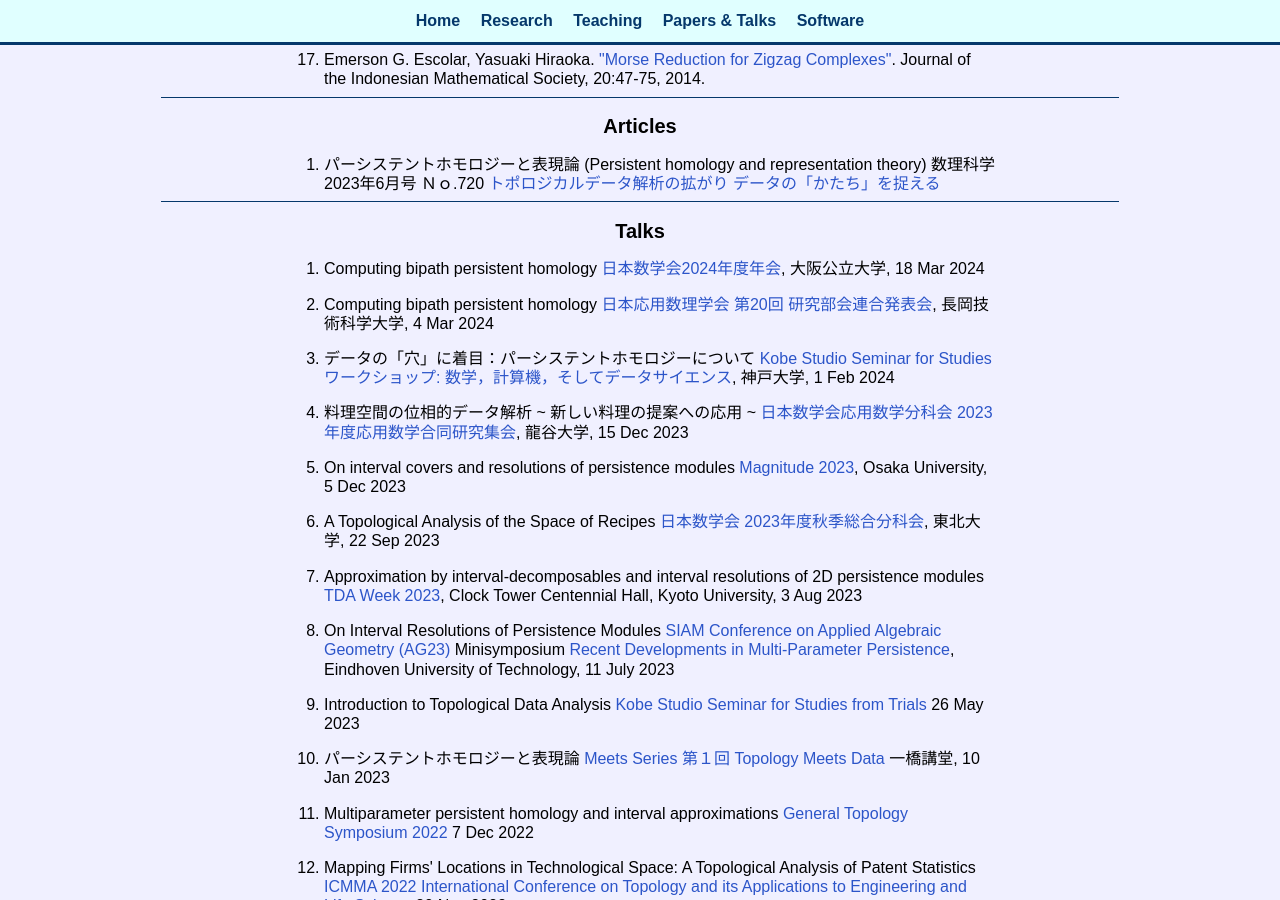
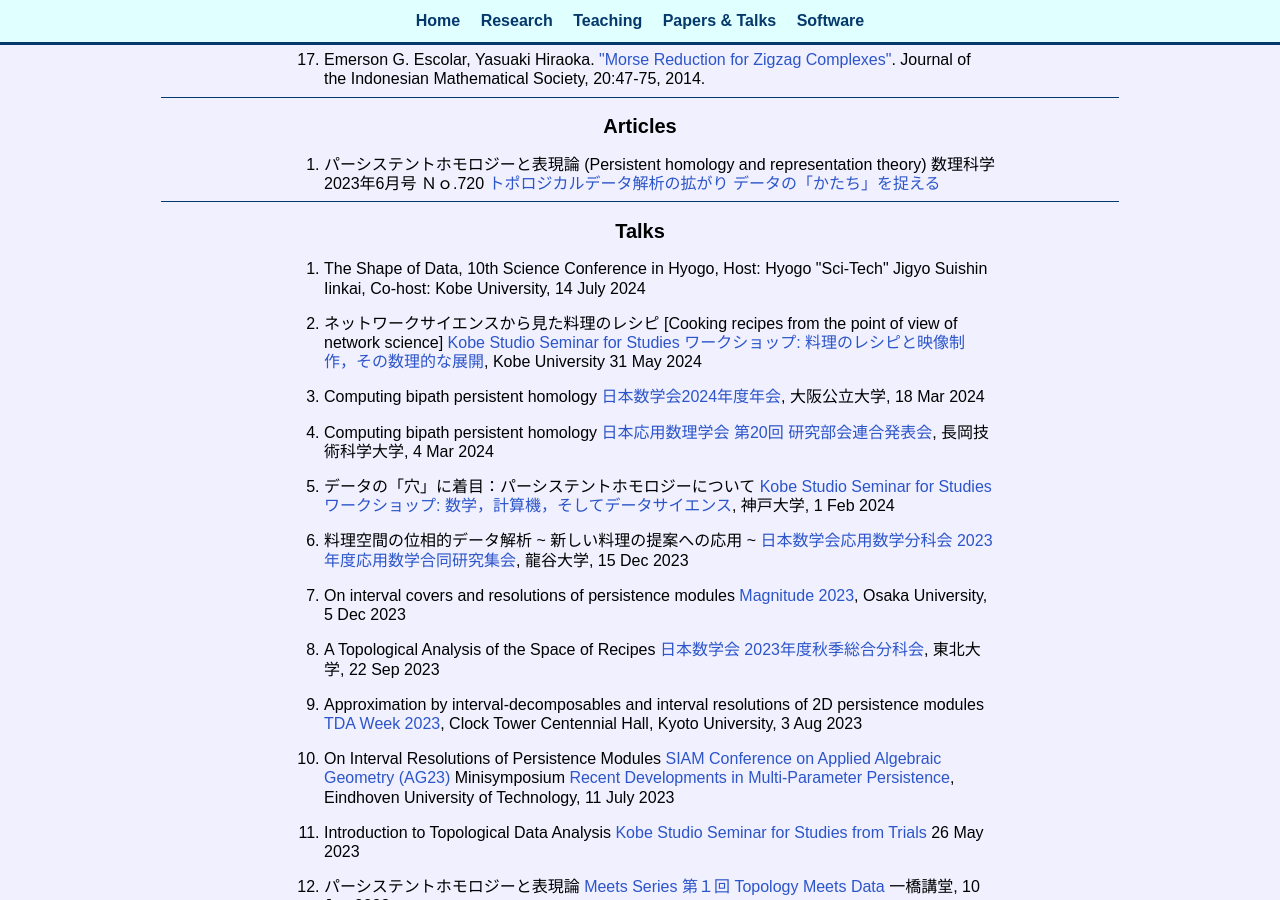
Before and after one commit to emerson-escolar/emerson-escolar.github.io, a Jekyll site: the page built from research_lists.html, in a window 1280 px wide and 900 px high, scrolled down 1987 px. Built offline with Jekyll 4.4.1, drawn with Linux system fonts in a browser that asks for light colours.

Commit message:
add recent talks

```diff
--- a/research_lists.html
+++ b/research_lists.html
@@ -295,6 +295,23 @@ title: Emer's Papers & Talks
 <section>
   <h2> Talks </h2>
   <ol class="wordbox paperlist">
+    <li>
+      The Shape of Data,
+      10th Science Conference in Hyogo,
+      Host: Hyogo "Sci-Tech" Jigyo Suishin Iinkai,
+      Co-host: Kobe University,
+      14 July 2024
+    </li>
+
+    <li>
+      ネットワークサイエンスから見た料理のレシピ
+      [Cooking recipes from the point of view of network science]
+      <a target="_blank" href="https://wwwmain.h.kobe-u.ac.jp/kobe_studio_seminar/workshops/ws20240531.html.ja">
+	Kobe Studio Seminar for Studies ワークショップ: 料理のレシピと映像制作，その数理的な展開</a>,
+      Kobe University
+      31 May 2024
+    </li>
+
     <li>
       Computing bipath persistent homology
       <a target="_blank" href="https://www.mathsoc.jp/activity/meeting/omu24mar/index.html">
```
